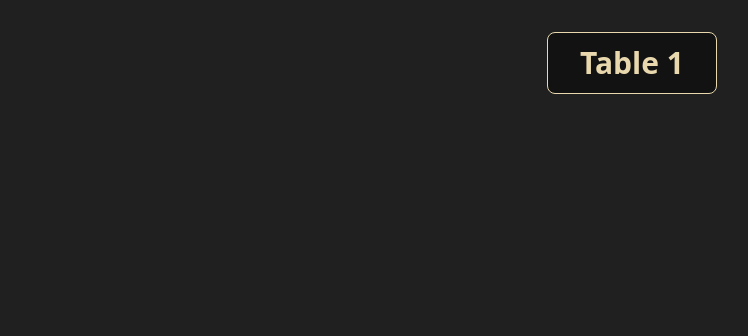
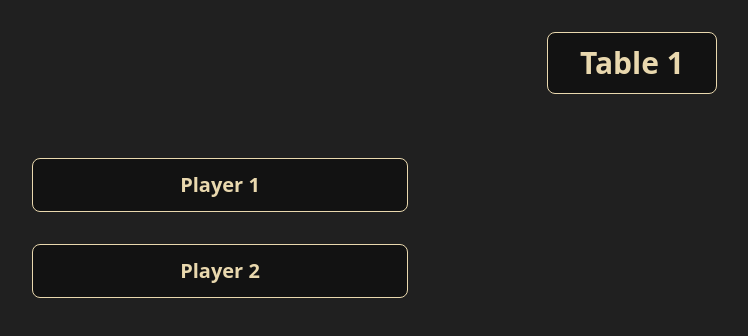
Before and after one commit to gourraguis/snooker-scoreboard, a Next.js app in the folder web/: page / in a window 1280 px wide. Shown: the top 336 px of the page, without its empty margins (8-756 px from the left). Built offline with nearby package versions, Linux system fonts and the light colour scheme.

Commit message:
Add Player Component

```diff
--- /dev/null
+++ b/web/components/Player.tsx
@@ -0,0 +1,12 @@
+const Player = ({ player }: any) => {
+  return (
+    <div
+      className="flex justify-center items-center border-[1px]
+        border-primary-w bg-primary-b rounded-lg px-8 py-3 my-8"
+    >
+      <h1 className="text-primary-w font-semibold text-xl">{`Player ${player}`}</h1>
+    </div>
+  );
+};
+
+export default Player;
--- a/web/pages/index.tsx
+++ b/web/pages/index.tsx
@@ -1,6 +1,7 @@
 import type { NextPage } from 'next';
 import Head from 'next/head';
 import Header from '../components/Header';
+import Player from '../components/Player';
 
 const Home: NextPage = () => {
   return (
@@ -13,11 +14,11 @@ const Home: NextPage = () => {
         <div className="flex items-center justify-center">
           <Header name={'Table 1'} />
         </div>
-        <main>
-          <div>
-            <div>
-              {/* Player 1 */}
-              {/* Player 2 */}
+        <main className="flex flex-col justify-center">
+          <div className="grid grid-cols-3 gap-4">
+            <div className="ml-10">
+              <Player player="1" />
+              <Player player="2" />
             </div>
             {/* Middel Section */}
             {/* History */}
```
